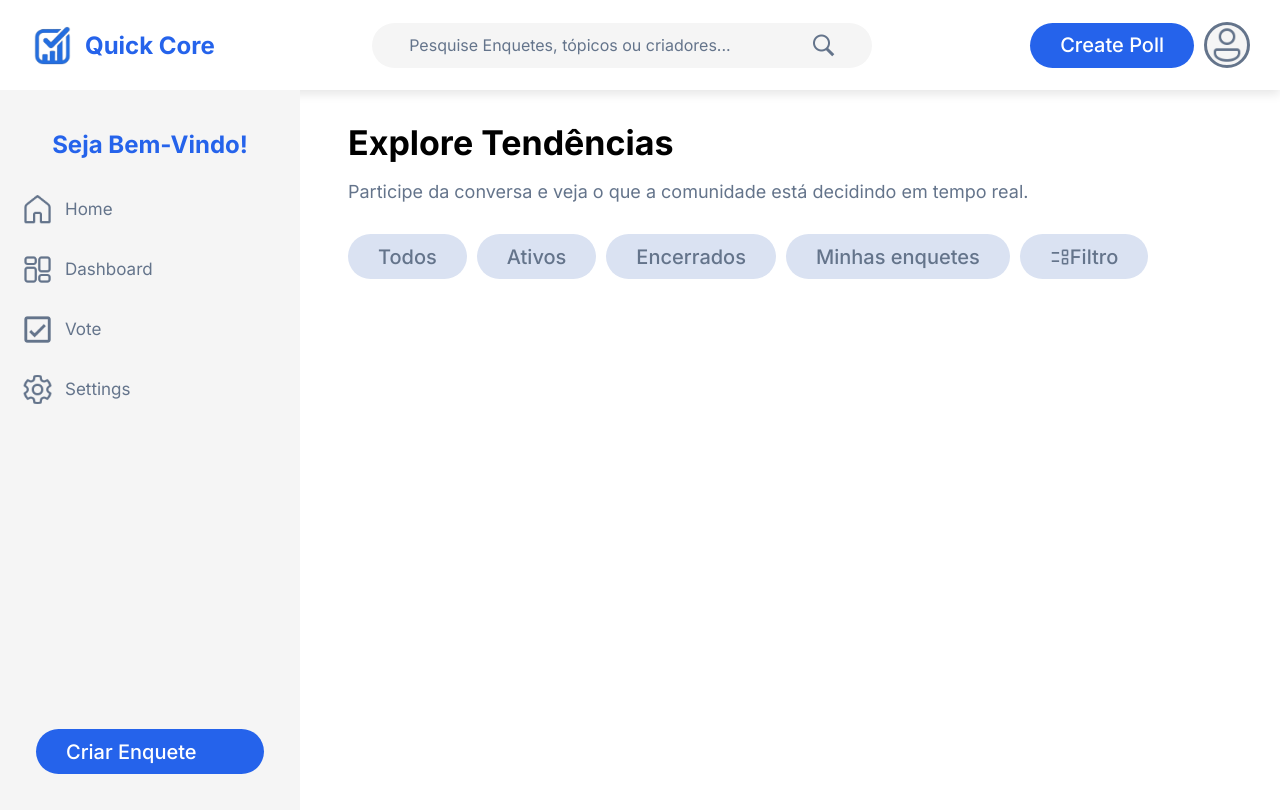
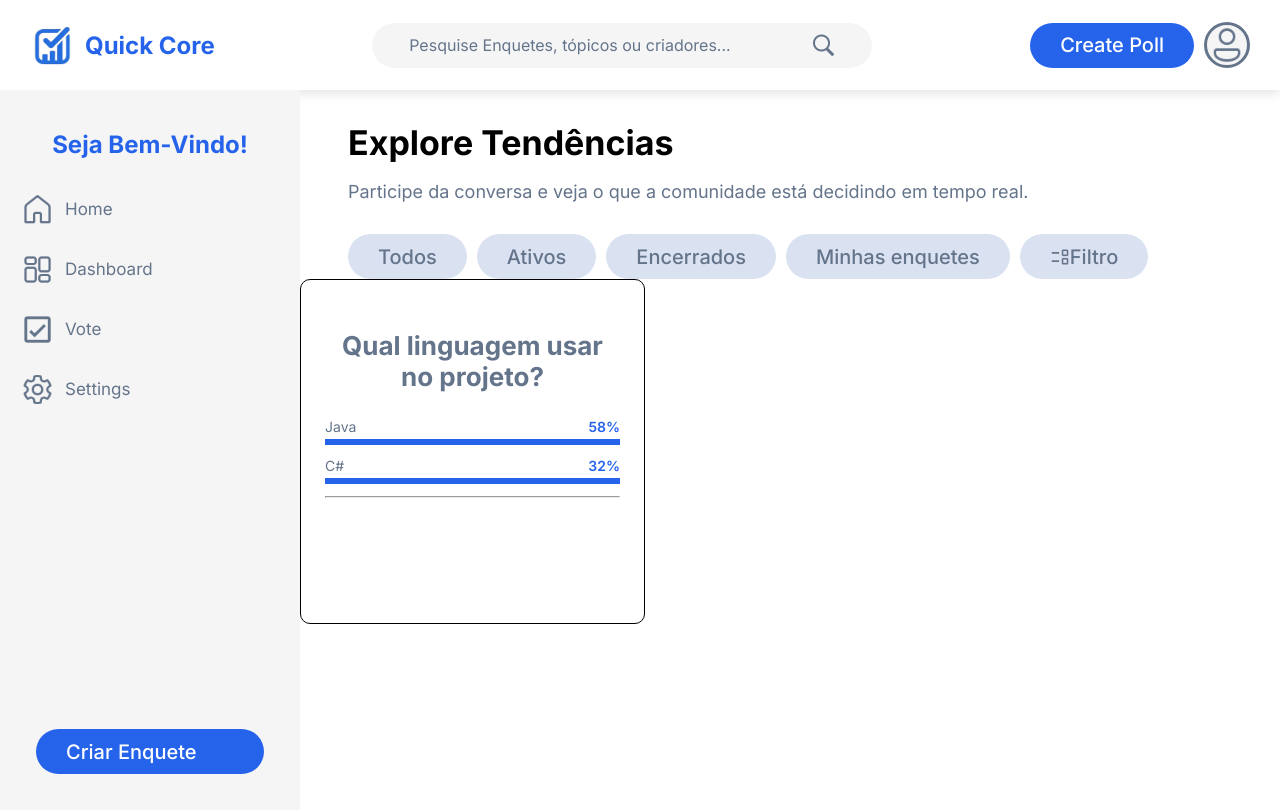
Before and after one commit to HenriqueHiideki/Quick-Core, a React (Vite) app: page / in a window 1280 px wide. Built offline with nearby package versions, Linux system fonts and the light colour scheme.

Commit message:
Adiciona barras de progresso nos cards de enquetes

```diff
--- a/src/App.jsx
+++ b/src/App.jsx
@@ -4,6 +4,7 @@ import { Header } from "./components/Header/header";
 import { DescriptionTitle } from "./components/Description/DescriptionTitle";
 import { ButtonCreatePoll } from "./components/Button/Button-Create-Poll";
 import { FilterTabs } from "./components/FilterTabs/FilterTabs";
+import { Cards } from "./components/Cards/Cards";
 
 function App() {
   return (
@@ -23,6 +24,10 @@ function App() {
             <FilterTabs><img src="/icon-filter.png" alt="icone de filtro" className='button-img' />
               <img src="/icon-filter-white.png" alt="icone de filtro branco" className="button-img-hover"/> Filtro</FilterTabs>
           </div>
+
+          <div>
+            <Cards></Cards>
+          </div>
         </section>
       </div>
     </main>
--- /dev/null
+++ b/src/components/Cards/Cards.jsx
@@ -0,0 +1,14 @@
+import { ProgressBar } from '../ProgressBar/PorgressBar'
+import './cards-style.css'
+import { CardText } from './CardsText'
+
+export function Cards(){
+    return(
+        <div className='cards'>
+            <CardText>Qual linguagem usar no projeto?</CardText>
+            <ProgressBar label="Java" percentage={58} />
+            <ProgressBar label="C#" percentage={32} />
+            <hr className='card-line' />
+        </div>
+    )
+}
--- /dev/null
+++ b/src/components/Cards/CardsText.jsx
@@ -0,0 +1,7 @@
+import './cards-style.css'
+
+export function CardText(props){
+    return (
+        <p className='cards-text'>{props.children}</p>
+    )
+}
--- /dev/null
+++ b/src/components/Cards/cards-style.css
@@ -0,0 +1,15 @@
+.cards{
+    height: 295px;
+    width: 295px;
+    background-color: #ffffff;
+    border-radius: 10px;
+    padding: 24px;
+    border: 1px solid;
+}
+
+.cards-text{
+    color: var(--neutral-color);
+    font-size: 26px;
+    text-align: center;
+    font-weight: 700;
+}
--- /dev/null
+++ b/src/components/ProgressBar/PorgressBar.jsx
@@ -0,0 +1,15 @@
+import './progressbar-style.css'
+
+export function ProgressBar({label, percentage}){
+    return(
+        <div className='progressbar'>
+            <div className='progressbar-header'>
+                <span className='progressbar-label'>{label}</span>
+                <span className='progressbar-percentage'>{percentage}%</span>
+            </div>
+            <div className='progress-track'>
+                <div className='progress-fill' style={{ width: `${percentage}%` }}></div>
+            </div>
+        </div>
+    )
+}
--- /dev/null
+++ b/src/components/ProgressBar/progressbar-style.css
@@ -0,0 +1,34 @@
+.progressbar{
+    margin-bottom: 12px;
+}
+
+.progressbar-header{
+    display: flex;
+    justify-content: space-between;
+    margin-bottom: 4px;
+    font-size: 14px;
+}
+
+.progressbar-label{
+    color: var(--neutral-color);
+}
+
+.progressbar-percentage{
+    color: var(--primary-color);
+    font-weight: 600;
+}
+
+.progress-track{
+    width: 100%;
+    height: 6px;
+    background-color: var(--primary-color);
+}
+
+.progress-fill{
+    height: 100%;
+    background-color: var(--primary-color);
+}
+
+.card-line{
+    margin-bottom: 12px;
+}
```
